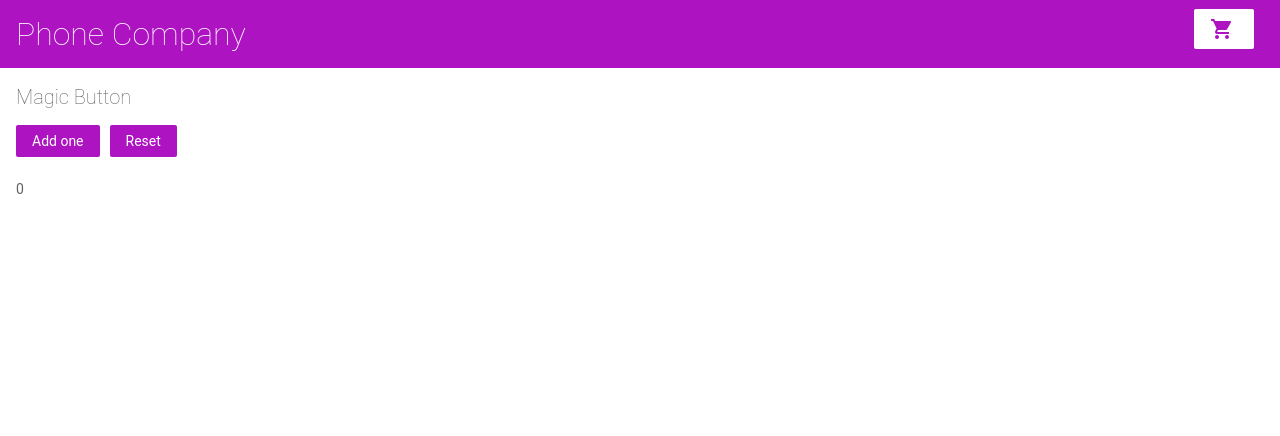
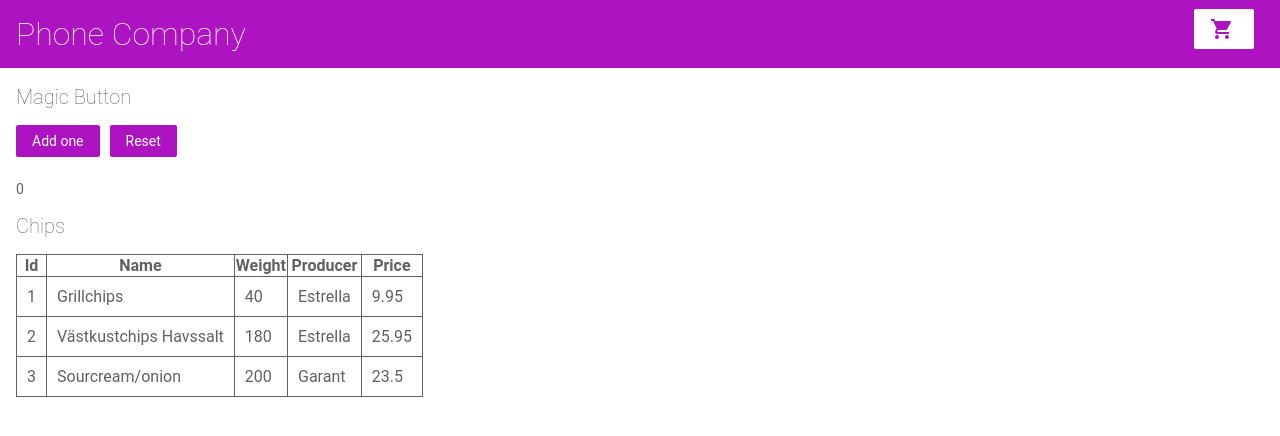
Before and after one commit to fladgast/gettingstarted, an Angular app: page /lab in a window 1280 px wide. Shown: the top 436 px of the page. Built offline with nearby package versions, Linux system fonts and the light colour scheme.

Commit message:
Task 25 complete

```diff
--- /dev/null
+++ b/src/app/chips.ts
@@ -0,0 +1,31 @@
+export interface Chips {
+    id: number;
+    name: string;
+    weight: number;
+    producer: string;
+    price: number;
+}
+
+export const chipsTypes: Chips[] = [
+    {
+        id: 1,
+        name: 'Grillchips',
+        weight: 40,
+        producer: 'Estrella',
+        price: 9.95
+    },
+    {
+        id: 2,
+        name: 'Västkustchips Havssalt',
+        weight: 180,
+        producer: 'Estrella',
+        price: 25.95
+    },
+    {
+        id: 3,
+        name: 'Sourcream/onion',
+        weight: 200,
+        producer: 'Garant',
+        price: 23.5
+    }
+]
--- a/src/app/lab/lab.component.html
+++ b/src/app/lab/lab.component.html
@@ -3,3 +3,22 @@
 <button type="button" (click)="addOne()">Add one</button>
 <button type="button" (click)="resetNum()">Reset</button>
 <p>{{num}}</p>
+
+<h2>Chips</h2>
+
+<table>
+    <tr>
+        <th>Id</th>
+        <th>Name</th>
+        <th>Weight</th>
+        <th>Producer</th>
+        <th>Price</th>
+    </tr>
+    <tr *ngFor="let chips of chipsTypes">
+        <td>{{chips.id}}</td>
+        <td>{{chips.name}}</td>
+        <td>{{chips.weight}}</td>
+        <td>{{chips.producer}}</td>
+        <td>{{chips.price}}</td>
+    </tr>
+</table>
--- a/src/app/lab/lab.component.ts
+++ b/src/app/lab/lab.component.ts
@@ -1,4 +1,6 @@
 import { Component } from '@angular/core';
+
+import { Chips, chipsTypes } from '../chips';
 
 @Component({
   selector: 'app-lab',
@@ -17,4 +19,6 @@ export class LabComponent {
     this.num = 0
   }
 
+  chipsTypes = [...chipsTypes];
+
 }
--- a/src/styles.css
+++ b/src/styles.css
@@ -155,3 +155,14 @@ app-top-bar h1 {
   background-color: gray;
   margin: 20px 0px 20px 0px;
 }
+
+table {
+  border-collapse: collapse;
+}
+
+td, th {
+  border: solid 1px;
+}
+td {
+  padding: 10px;
+}
```
